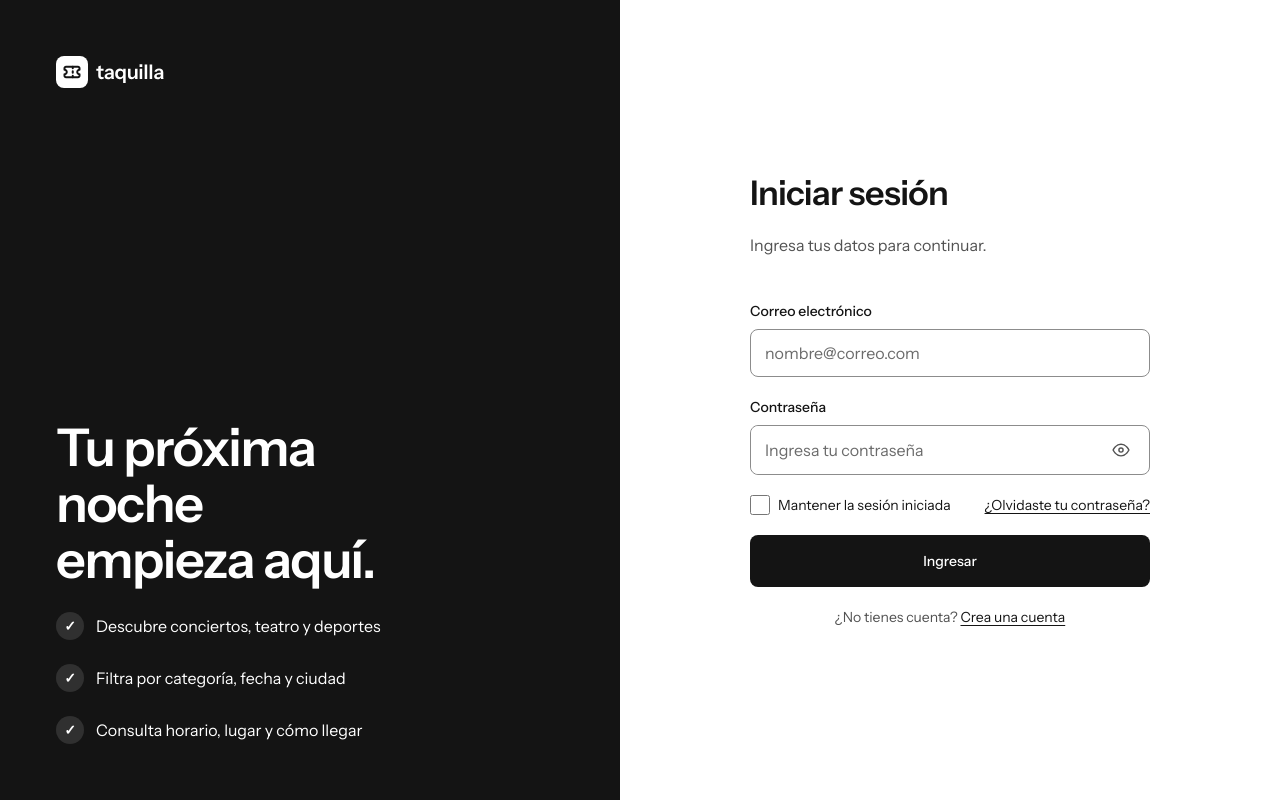
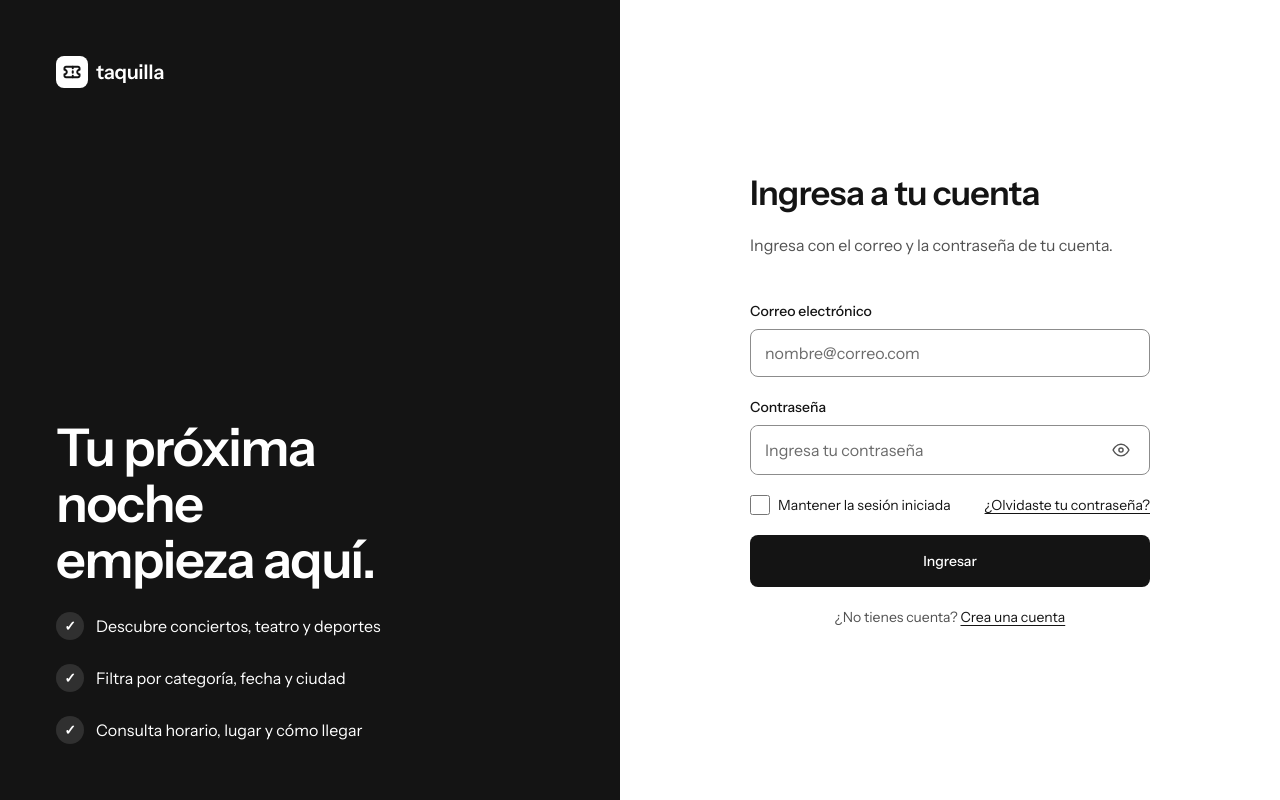
Before and after one commit to dana52855/Taquilla, a React (Vite) app: page /ingresar in a window 1280 px wide. Built offline with nearby package versions, Linux system fonts and the light colour scheme; no server answers.

Commit message:
Ajustar textos y estructura según Figma

```diff
--- a/src/pages/IniciarSesion/IniciarSesion.jsx
+++ b/src/pages/IniciarSesion/IniciarSesion.jsx
@@ -162,8 +162,8 @@ export default function IniciarSesion() {
           </Link>
 
           <header className="inicio-sesion-encabezado">
-            <h2 className="titular-h1" id="titulo-iniciar-sesion">Iniciar sesión</h2>
-            <p className="cuerpo-m">Ingresa tus datos para continuar.</p>
+            <h2 className="titular-h1" id="titulo-iniciar-sesion">Ingresa a tu cuenta</h2>
+            <p className="cuerpo-m">Ingresa con el correo y la contraseña de tu cuenta.</p>
           </header>
 
           <form onSubmit={iniciarSesion} noValidate>
@@ -192,9 +192,9 @@ export default function IniciarSesion() {
               )}
             </div>
 
-            <div className="inicio-sesion-campo">
+            <div className={`inicio-sesion-campo inicio-sesion-campo-contrasena ${errores.contrasena ? "con-error" : ""}`}>
               <label className="cuerpo-p-fuerte" htmlFor="contrasena">Contraseña</label>
-              <div className={`inicio-sesion-contrasena ${errores.contrasena ? "con-error" : ""}`}>
+              <div className="inicio-sesion-contrasena">
                 <input
                   ref={contrasenaRef}
                   id="contrasena"
```
